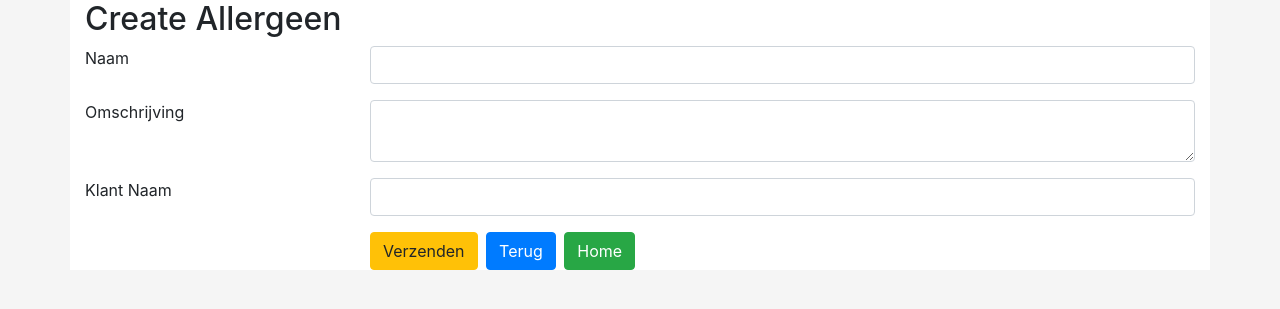
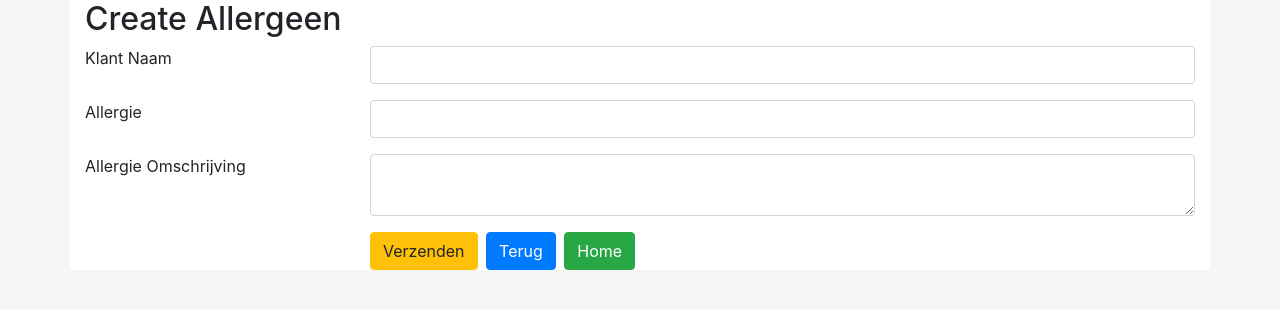
Before and after one commit to abderrahmancharai/voedselbank_maaskantje, a PHP site: page /Allergeen/create in a window 1280 px wide. Shown: the top 309 px of the page. Run offline with PHP 8.4, Linux system fonts and the light colour scheme.

Commit message:
Nog wat kleine veranderingen aangebracht in de create.php

```diff
--- a/app/views/Allergeen/create.php
+++ b/app/views/Allergeen/create.php
@@ -16,27 +16,29 @@
             <div class="form-group">
                 <h2 class="form-heading">Create Allergeen</h2>
 
+                <div class="form-group row">
+                    <label class="col-sm-3 control-label" for="klantnaam">Klant Naam</label>
+                    <div class="col-sm-9">
+                        <input class="form-control" type="text" name="klantnaam" id="klantnaam">
+                    </div>
+                </div>
+
                 <form action="<?= URLROOT; ?>/allergeen/create" method="post">
                     <div class="form-group row">
-                        <label class="col-sm-3 control-label" for="naam">Naam</label>
+                        <label class="col-sm-3 control-label" for="naam">Allergie</label>
                         <div class="col-sm-9">
                             <input class="form-control" type="text" name="naam" id="naam">
                         </div>
                     </div>
 
                     <div class="form-group row">
-                        <label class="col-sm-3 control-label" for="omschrijving">Omschrijving</label>
+                        <label class="col-sm-3 control-label" for="omschrijving">Allergie Omschrijving</label>
                         <div class="col-sm-9">
                             <textarea class="form-control" name="omschrijving" id="omschrijving"></textarea>
                         </div>
                     </div>
 
-                    <div class="form-group row">
-                        <label class="col-sm-3 control-label" for="klantnaam">Klant Naam</label>
-                        <div class="col-sm-9">
-                            <input class="form-control" type="text" name="klantnaam" id="klantnaam">
-                        </div>
-                    </div>
+
 
                     <!-- <div class="form-group row">
                         <label class="col-sm-3 control-label" for="aantalVolwassen">Aantal Volwassen</label>
```
